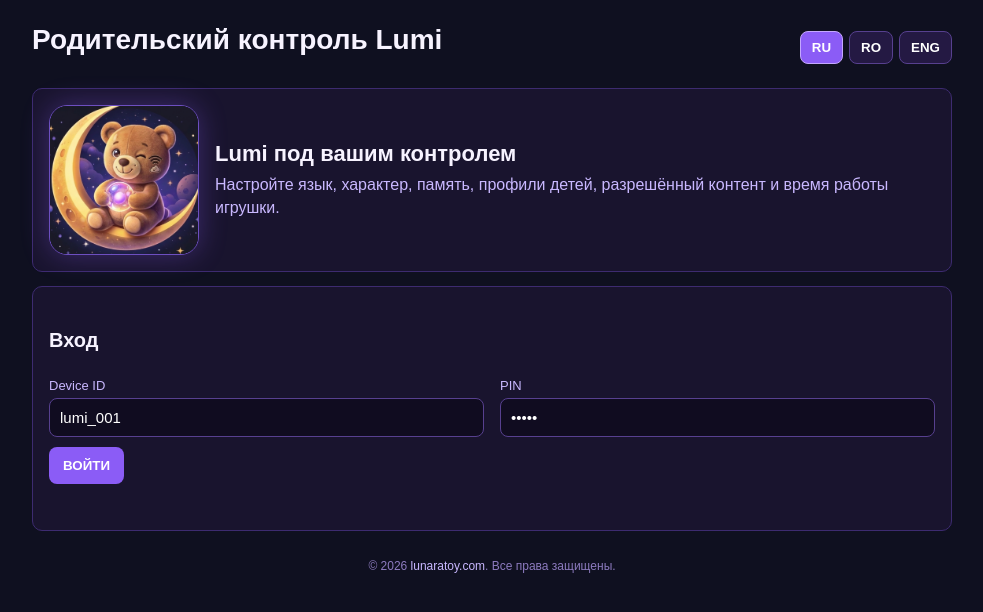
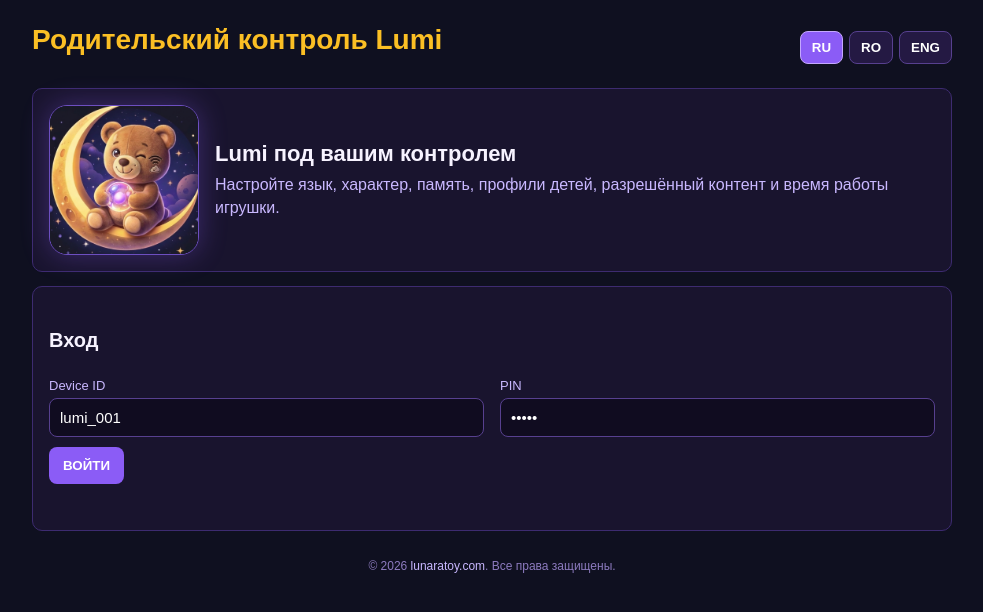
Before and after one commit to wertikooo-web/lunara-toy-server, a website: page public/parent.html in a window 1280 px wide. Shown: the whole page, without its empty margins (148-1131 px from the left). Drawn offline with Linux system fonts and the light colour scheme.

Commit message:
Align parent panel headings and save buttons

```diff
--- a/public/parent.html
+++ b/public/parent.html
@@ -17,6 +17,15 @@
     h1, h2 { margin: 0 0 14px; }
     h1 { font-size: 28px; }
     h2 { font-size: 20px; margin-top: 26px; }
+    h1,
+    #quickSetupTitle,
+    #childPanel h2,
+    #toyPanel h2,
+    #characterPanel h2,
+    #runtimePanel h2,
+    #profilesPanel h2,
+    #contentPanel h2,
+    #technicalPanel h2 { color: #fbbf24; }
     section { border: 1px solid #3d2b70; background: #19142e; border-radius: 10px; padding: 16px; margin: 14px 0; }
     #consoleBox { display: flex; flex-direction: column; }
     #consoleBox.hidden { display: none; }
@@ -78,6 +87,10 @@
     .grid-full { grid-column: 1 / -1; }
     .row-actions { display: flex; flex-wrap: wrap; gap: 8px; align-items: end; }
     .row-actions input, .row-actions select { flex: 1; min-width: 180px; }
+    #characterPanel > .row-actions { justify-content: space-between; }
+    #quickSaveSettingsButton { display: block; margin-left: auto; margin-right: 0; }
+    #characterSaveButton,
+    #saveSettingsButton { margin-right: 0; }
     .range-row { display: grid; grid-template-columns: minmax(0, 1fr) 34px; gap: 10px; align-items: center; }
     .range-row input { margin: 0; }
     .range-row span { color: #f7f3ff; font-weight: 700; text-align: center; }
```
